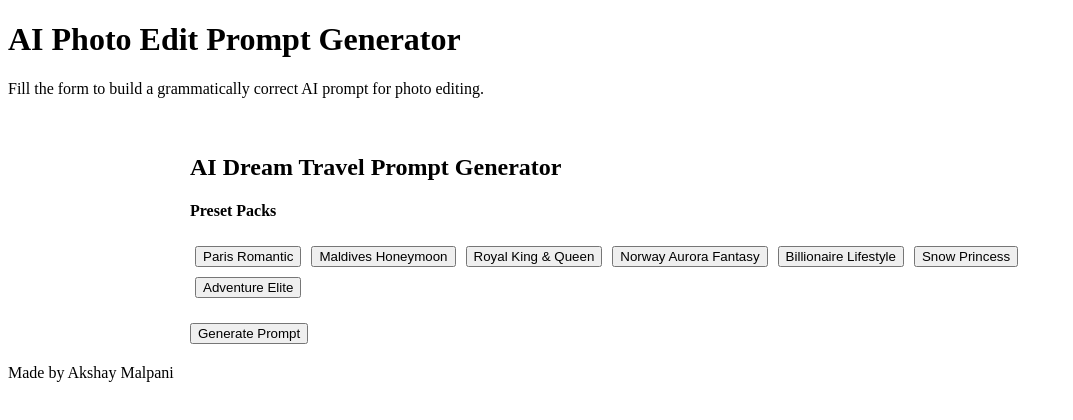
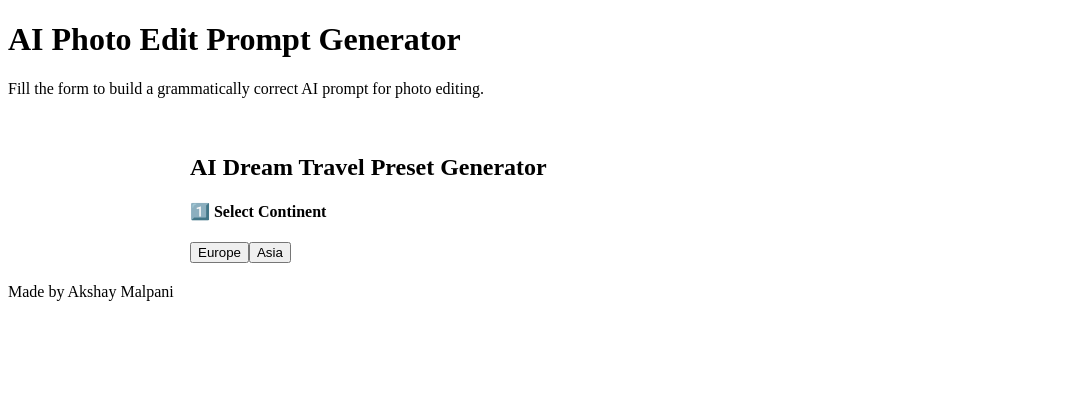
Before and after one commit to apmalpanigit/prompt-generator, a React (Vite) app: page / in a window 1280 px wide. Shown: the top 420 px of the page, without its empty margins (0-1073 px from the left). Built offline with nearby package versions, Linux system fonts and the light colour scheme; the HTML template or start-up script is replaced by a standard one.

Commit message:
couple changes

```diff
--- a/src/components/PromptForm.jsx
+++ b/src/components/PromptForm.jsx
@@ -1,292 +1,325 @@
 import React, { useState, useEffect } from "react";
 
-/* ===============================
-   DRESSES
-================================ */
+/* =========================
+   MASTER PRESET STRUCTURE
+========================= */
 
-const maleDresses = [
-  "Tuxedo",
-  "Italian Suit",
-  "Three-piece Suit",
-  "Luxury Blazer & Pants",
-  "Winter Trench Coat",
-  "Leather Jacket",
-  "Sherwani",
-  "Royal Achkan",
-  "Kurta Pajama",
-  "Pathani Suit",
-  "Casual Elite Outfit",
-  "Billionaire Casual Look",
-];
-
-const femaleDresses = [
-  "Designer Gown",
-  "Evening Gown",
-  "Luxury Maxi Dress",
-  "Cocktail Dress",
-  "Western Chic Outfit",
-  "Silk Saree",
-  "Designer Lehenga",
-  "Royal Anarkali",
-  "Indo-Western Outfit",
-  "Cape Gown",
-  "Luxury Travel Outfit",
-  "Princess Dress",
-];
-
-/* ===============================
-   LOCATIONS (Premium & Difficult)
-================================ */
-
-const locations = [
-  { name: "Paris – Eiffel Tower", light: "golden hour", angle: "wide shot" },
+const PRESETS = {
+  Europe: {
+    Single: [
       {
-    name: "Santorini – Blue Domes",
-    light: "sunset soft light",
+        name: "Paris Luxury Solo",
+        location: "Paris – Eiffel Tower",
+        gender: "female",
+        dress: "Designer Gown",
+        style: "Cinematic luxury travel photography",
+        emotion: "soft confident smile",
+        lighting: "golden hour",
         angle: "wide shot",
       },
-  { name: "Swiss Alps", light: "bright daylight", angle: "aerial wide" },
       {
-    name: "Norway – Northern Lights",
-    light: "aurora cinematic light",
+        name: "Swiss Alps Explorer",
+        location: "Swiss Alps",
+        gender: "male",
+        dress: "Winter Trench Coat",
+        style: "Adventure cinematic photography",
+        emotion: "fearless",
+        lighting: "bright natural daylight",
+        angle: "wide landscape shot",
+      },
+      {
+        name: "Santorini Influencer",
+        location: "Santorini – Blue Domes",
+        gender: "female",
+        dress: "Luxury Maxi Dress",
+        style: "Instagram luxury travel photography",
+        emotion: "relaxed smile",
+        lighting: "sunset soft light",
+        angle: "wide angle",
+      },
+      {
+        name: "Rome Royal Portrait",
+        location: "Rome – Colosseum",
+        gender: "male",
+        dress: "Italian Suit",
+        style: "Royal editorial portrait",
+        emotion: "confident",
+        lighting: "dramatic daylight",
+        angle: "low angle",
+      },
+      {
+        name: "Venice Dreamy Solo",
+        location: "Venice – Grand Canal",
+        gender: "female",
+        dress: "Cape Gown",
+        style: "Romantic cinematic portrait",
+        emotion: "dreamy",
+        lighting: "soft daylight",
+        angle: "street level",
+      },
+    ],
+    Couple: [
+      {
+        name: "Paris Romantic Couple",
+        location: "Paris – Eiffel Tower",
+        maleDress: "Italian Suit",
+        femaleDress: "Designer Gown",
+        style: "Romantic cinematic travel photography",
+        emotion: "romantic smiles",
+        lighting: "golden hour",
+        angle: "wide shot",
+        couplePose: "holding hands",
+      },
+      {
+        name: "Santorini Honeymoon",
+        location: "Santorini – Blue Domes",
+        maleDress: "Luxury Blazer & Pants",
+        femaleDress: "Luxury Maxi Dress",
+        style: "Luxury honeymoon photography",
+        emotion: "joyful",
+        lighting: "sunset glow",
+        angle: "wide angle",
+        couplePose: "walking together",
+      },
+      {
+        name: "Swiss Snow Couple",
+        location: "Swiss Alps",
+        maleDress: "Winter Coat",
+        femaleDress: "Princess Dress",
+        style: "Snow fantasy photography",
+        emotion: "warm happiness",
+        lighting: "soft snowy daylight",
+        angle: "wide shot",
+        couplePose: "embracing",
+      },
+      {
+        name: "Venice Royal Couple",
+        location: "Venice – Grand Canal",
+        maleDress: "Royal Achkan",
+        femaleDress: "Designer Lehenga",
+        style: "Royal portrait photography",
+        emotion: "elegant confidence",
+        lighting: "soft daylight",
+        angle: "wide shot",
+        couplePose: "standing side by side",
+      },
+      {
+        name: "Rome Proposal Scene",
+        location: "Rome – Colosseum",
+        maleDress: "Formal Suit",
+        femaleDress: "Evening Gown",
+        style: "Proposal cinematic photography",
+        emotion: "emotional joy",
+        lighting: "sunset light",
+        angle: "wide cinematic shot",
+        couplePose: "proposal kneeling pose",
+      },
+    ],
+  },
+
+  Asia: {
+    Single: [
+      {
+        name: "Dubai Billionaire",
+        location: "Dubai – Burj Khalifa",
+        gender: "male",
+        dress: "Billionaire Casual Look",
+        style: "Luxury editorial photography",
+        emotion: "confident",
+        lighting: "luxury daylight",
+        angle: "low angle",
+      },
+      {
+        name: "Maldives Solo Queen",
+        location: "Maldives – Overwater Villas",
+        gender: "female",
+        dress: "Luxury Travel Outfit",
+        style: "Luxury travel photography",
+        emotion: "relaxed elegance",
+        lighting: "tropical soft light",
         angle: "wide shot",
       },
-  { name: "Antarctica", light: "cold natural light", angle: "wide shot" },
       {
-    name: "Venice – Grand Canal",
-    light: "soft daylight",
+        name: "Bali Spiritual",
+        location: "Bali – Temple",
+        gender: "female",
+        dress: "Indo-Western Outfit",
+        style: "Spiritual cinematic photography",
+        emotion: "peaceful",
+        lighting: "soft morning light",
+        angle: "wide shot",
+      },
+      {
+        name: "Tokyo Night Style",
+        location: "Tokyo – Neon Streets",
+        gender: "male",
+        dress: "Modern Streetwear",
+        style: "Cyberpunk street photography",
+        emotion: "cool confidence",
+        lighting: "neon night lights",
         angle: "street level",
       },
       {
-    name: "Maldives – Overwater Villas",
-    light: "tropical soft light",
+        name: "Kashmir Snow Dream",
+        location: "Kashmir – Snow Valley",
+        gender: "female",
+        dress: "Winter Ethnic Dress",
+        style: "Snow cinematic portrait",
+        emotion: "soft smile",
+        lighting: "snow daylight",
         angle: "wide shot",
       },
+    ],
+    Couple: [
       {
-    name: "Dubai – Burj Khalifa",
-    light: "luxury daylight",
-    angle: "low angle",
+        name: "Maldives Honeymoon",
+        location: "Maldives – Overwater Villas",
+        maleDress: "Luxury Blazer",
+        femaleDress: "Luxury Maxi Dress",
+        style: "Honeymoon luxury photography",
+        emotion: "romantic",
+        lighting: "golden daylight",
+        angle: "wide shot",
+        couplePose: "hugging",
       },
       {
-    name: "New York – Manhattan Skyline",
-    light: "night city lights",
+        name: "Bali Couple Retreat",
+        location: "Bali – Temple",
+        maleDress: "Linen Shirt & Pants",
+        femaleDress: "Boho Dress",
+        style: "Spiritual couple photography",
+        emotion: "calm happiness",
+        lighting: "soft daylight",
         angle: "wide shot",
+        couplePose: "walking together",
       },
       {
-    name: "Cappadocia – Hot Air Balloons",
-    light: "sunrise golden light",
-    angle: "aerial",
+        name: "Dubai Luxury Couple",
+        location: "Dubai – Burj Khalifa",
+        maleDress: "Luxury Suit",
+        femaleDress: "Designer Gown",
+        style: "Luxury status photography",
+        emotion: "confident smiles",
+        lighting: "luxury daylight",
+        angle: "low angle",
+        couplePose: "standing confidently",
       },
-];
-
-/* ===============================
-   PRESET PACKS (WITH SUBSETS)
-================================ */
-
-const presetPacks = {
-  "Paris Romantic": {
-    category: "Romance",
-    bestFor: "Couples / Instagram",
-    targetCustomer: "Middle-class dreamers",
-    subjectType: "couple",
-    location: "Paris – Eiffel Tower",
-    picType: "Cinematic",
-    emotion: "romantic smile",
-    couplePose: "holding hands",
-    maleDress: "Italian Suit",
-    femaleDress: "Designer Gown",
+      {
+        name: "Kashmir Romance",
+        location: "Kashmir – Valley",
+        maleDress: "Winter Coat",
+        femaleDress: "Winter Ethnic Dress",
+        style: "Romantic snow photography",
+        emotion: "warm love",
+        lighting: "snow daylight",
+        angle: "wide shot",
+        couplePose: "embracing",
       },
-
-  "Maldives Honeymoon": {
-    category: "Luxury Romance",
-    bestFor: "Honeymoon",
-    targetCustomer: "Newly married",
-    subjectType: "couple",
-    location: "Maldives – Overwater Villas",
-    picType: "Luxury Travel",
-    emotion: "romantic",
-    couplePose: "hugging",
-    maleDress: "Luxury Blazer & Pants",
-    femaleDress: "Luxury Maxi Dress",
+      {
+        name: "Thailand Beach Love",
+        location: "Phuket – Beach",
+        maleDress: "Casual Beachwear",
+        femaleDress: "Flowy Beach Dress",
+        style: "Beach romance photography",
+        emotion: "happy laughter",
+        lighting: "sunset glow",
+        angle: "wide beach shot",
+        couplePose: "walking barefoot",
       },
-
-  "Royal King & Queen": {
-    category: "Royal",
-    bestFor: "Wedding / Profile",
-    targetCustomer: "Status seekers",
-    subjectType: "couple",
-    location: "Venice – Grand Canal",
-    picType: "Royal Portrait",
-    emotion: "confident",
-    couplePose: "standing royal posture",
-    maleDress: "Royal Achkan",
-    femaleDress: "Designer Lehenga",
-  },
-
-  "Norway Aurora Fantasy": {
-    category: "Fantasy",
-    bestFor: "Instagram Viral",
-    targetCustomer: "Youth / Influencers",
-    subjectType: "single",
-    gender: "female",
-    location: "Norway – Northern Lights",
-    picType: "Fantasy Cinematic",
-    emotion: "awe",
-    dress: "Cape Gown",
-  },
-
-  "Billionaire Lifestyle": {
-    category: "Luxury Status",
-    bestFor: "Profile / Branding",
-    targetCustomer: "Entrepreneurs",
-    subjectType: "single",
-    gender: "male",
-    location: "Dubai – Burj Khalifa",
-    picType: "Luxury Editorial",
-    emotion: "confident",
-    dress: "Billionaire Casual Look",
-  },
-
-  "Snow Princess": {
-    category: "Fantasy",
-    bestFor: "Reels / Girls",
-    targetCustomer: "Young women",
-    subjectType: "single",
-    gender: "female",
-    location: "Swiss Alps",
-    picType: "Fantasy Portrait",
-    emotion: "soft smile",
-    dress: "Princess Dress",
-  },
-
-  "Adventure Elite": {
-    category: "Adventure",
-    bestFor: "Reels",
-    targetCustomer: "Youth",
-    subjectType: "single",
-    gender: "male",
-    location: "Antarctica",
-    picType: "Adventure Cinematic",
-    emotion: "fearless",
-    dress: "Winter Trench Coat",
+    ],
   },
 };
 
-/* ===============================
-   DEFAULT STATE
-================================ */
-
-const defaultForm = {
-  subjectType: "single",
-  gender: "female",
-  dress: "",
-  maleDress: "",
-  femaleDress: "",
-  location: locations[0].name,
-  picType: "Cinematic",
-  posture: "standing",
-  pose: "natural",
-  couplePose: "holding hands",
-  emotion: "smile",
-  environment: "outdoor",
-  background: "landscape",
-  sameFace: "yes",
-  light: "",
-  cameraAngle: "",
-  photoQuality: "ultra high resolution",
-};
-
-/* ===============================
+/* =========================
    COMPONENT
-================================ */
+========================= */
 
 export default function PromptForm() {
-  const [form, setForm] = useState(defaultForm);
+  const [continent, setContinent] = useState("");
+  const [type, setType] = useState("");
+  const [preset, setPreset] = useState(null);
   const [prompt, setPrompt] = useState("");
 
-  function update(field, value) {
-    setForm((p) => ({ ...p, [field]: value }));
+  function generatePrompt(p) {
+    if (!p) return "";
+
+    if (p.maleDress) {
+      return `Create an ultra-realistic cinematic travel photograph set in ${p.location}.
+The couple is styled elegantly, with the male wearing ${p.maleDress} and the female wearing ${p.femaleDress}.
+They are captured in a ${p.couplePose} pose, expressing ${p.emotion}.
+The scene uses ${p.lighting} lighting, shot from a ${p.angle}, resulting in ${p.style}.
+Ensure the faces remain exactly the same as the reference images, with natural skin texture and high photographic realism.`;
     }
 
-  /* AUTO LIGHT & ANGLE BASED ON LOCATION */
-  useEffect(() => {
-    const loc = locations.find((l) => l.name === form.location);
-    if (loc) {
-      update("light", loc.light);
-      update("cameraAngle", loc.angle);
-    }
-  }, [form.location]);
-
-  /* APPLY PRESET – AUTO FILL EVERYTHING */
-  function applyPreset(name) {
-    const preset = presetPacks[name];
-    setForm((prev) => ({ ...prev, ...preset }));
-  }
-
-  /* BUILD PROMPT */
-  function buildPrompt(v) {
-    let p = [];
-
-    if (v.subjectType === "couple") {
-      p.push(
-        `Ultra-realistic luxury travel photo of a couple at ${v.location},
-        male wearing ${v.maleDress},
-        female wearing ${v.femaleDress},
-        pose: ${v.couplePose}.`
-      );
-    } else {
-      p.push(
-        `Ultra-realistic luxury travel photo of a ${v.gender} at ${v.location},
-        wearing ${v.dress}.`
-      );
-    }
-
-    p.push(
-      `Style: ${v.picType},
-      emotion: ${v.emotion},
-      lighting: ${v.light},
-      camera angle: ${v.cameraAngle},
-      photo quality: ${v.photoQuality}.`
-    );
-
-    p.push(
-      v.sameFace === "yes"
-        ? "Exact same face identity. No face change."
-        : "Minor enhancement allowed."
-    );
-
-    p.push(
-      "DSLR quality, natural skin texture, cinematic depth, no blur, no watermark."
-    );
-
-    return p.join(" ");
+    return `Create an ultra-realistic cinematic travel photograph set in ${p.location}.
+The subject is a ${p.gender}, dressed in ${p.dress}, expressing a ${p.emotion}.
+The image is captured using ${p.lighting} lighting from a ${p.angle}, resulting in ${p.style}.
+Ensure facial identity remains unchanged, with natural skin texture and professional DSLR quality.`;
   }
 
   return (
     <div style={{ maxWidth: 900, margin: "auto", padding: 20 }}>
-      <h2>AI Dream Travel Prompt Generator</h2>
+      <h2>AI Dream Travel Preset Generator</h2>
 
-      <h4>Preset Packs</h4>
-      {Object.keys(presetPacks).map((p) => (
-        <button key={p} onClick={() => applyPreset(p)} style={{ margin: 5 }}>
-          {p}
+      <h4>1️⃣ Select Continent</h4>
+      {Object.keys(PRESETS).map((c) => (
+        <button
+          key={c}
+          onClick={() => {
+            setContinent(c);
+            setType("");
+            setPreset(null);
+          }}
+        >
+          {c}
         </button>
       ))}
 
+      {continent && (
+        <>
+          <h4>2️⃣ Select Type</h4>
+          {["Single", "Couple"].map((t) => (
             <button
-        style={{ display: "block", marginTop: 20 }}
-        onClick={() => setPrompt(buildPrompt(form))}
+              key={t}
+              onClick={() => {
+                setType(t);
+                setPreset(null);
+              }}
             >
-        Generate Prompt
+              {t}
             </button>
+          ))}
+        </>
+      )}
+
+      {continent && type && (
+        <>
+          <h4>3️⃣ Select Preset</h4>
+          {PRESETS[continent][type].map((p) => (
+            <button
+              key={p.name}
+              style={{ background: preset?.name === p.name ? "#ccc" : "" }}
+              onClick={() => {
+                setPreset(p);
+                setPrompt(generatePrompt(p));
+              }}
+            >
+              {p.name}
+            </button>
+          ))}
+        </>
+      )}
 
       {prompt && (
+        <>
+          <h3>Generated Prompt</h3>
           <textarea
-          rows={8}
-          style={{ width: "100%", marginTop: 20 }}
+            rows={10}
+            style={{ width: "100%" }}
             value={prompt}
             readOnly
           />
+        </>
       )}
     </div>
   );
```
Also changed, not shown: 3 other files (tests, documents, lock files or other folders). Lines whose indentation alone changed are shown as unchanged.
